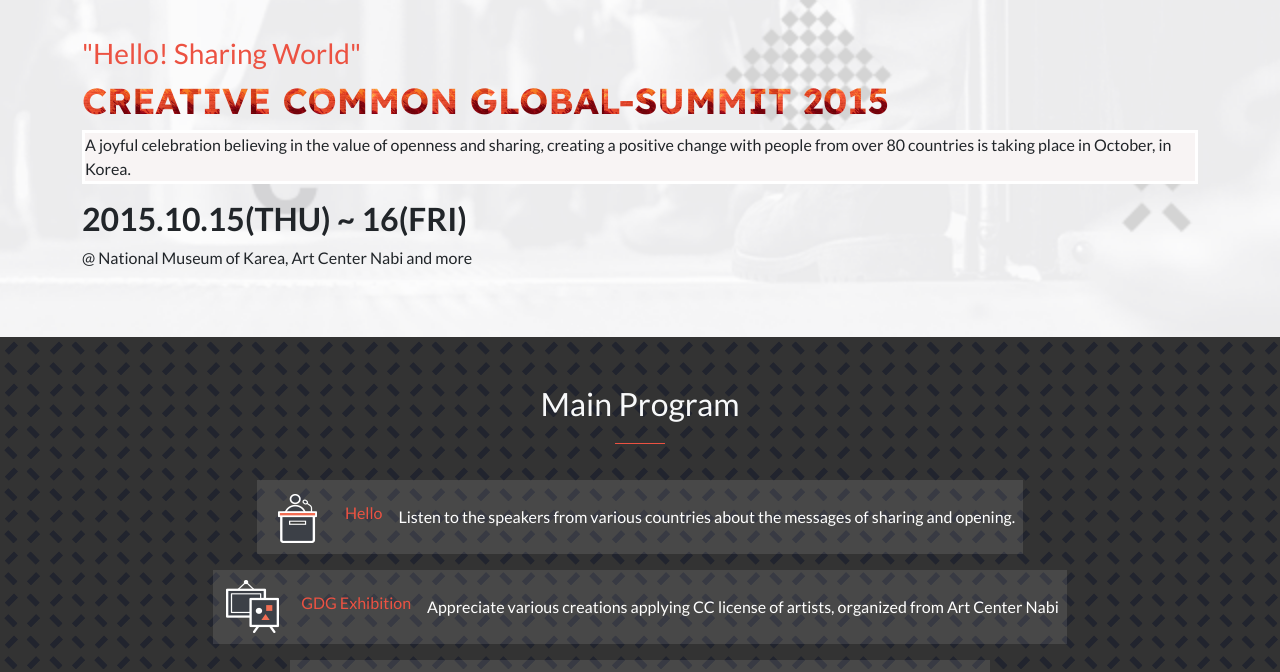
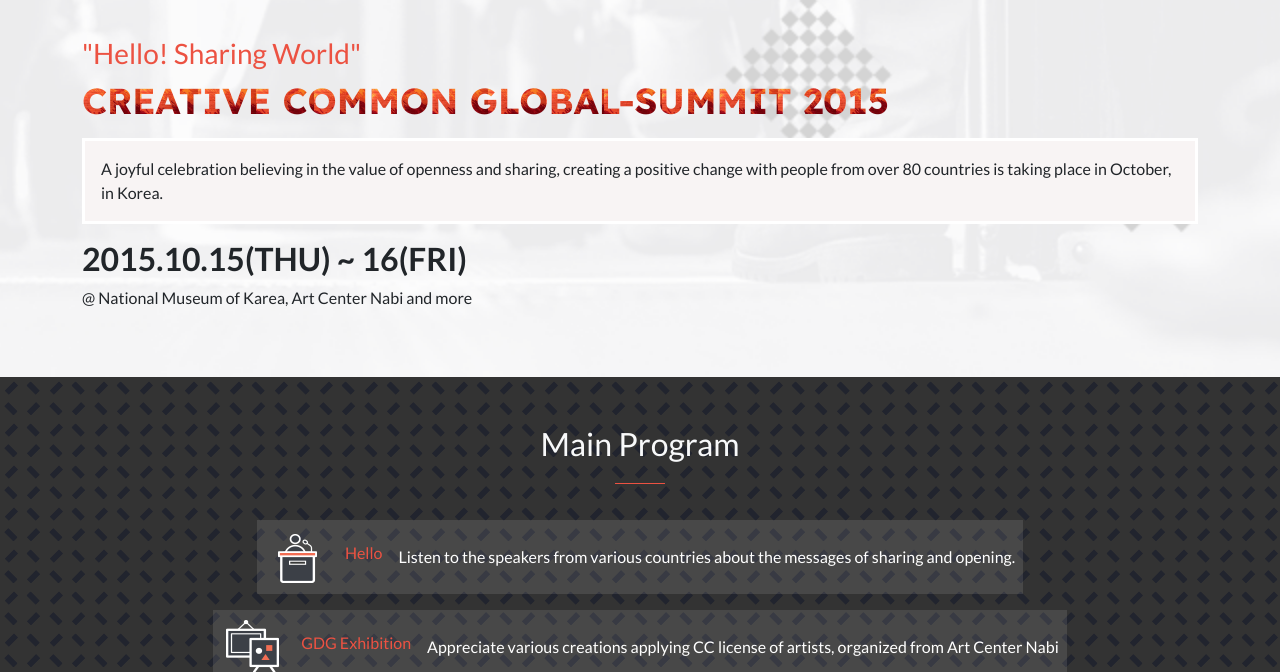
Before and after one commit to Abdelaziz-Mahdi/Global-Summit, a plain HTML site: page index.html in a window 1280 px wide. Shown: the part 60-732 px from the top of the page. Drawn offline with Linux system fonts and the light colour scheme.

Commit message:
Update-intro-fonts-and-spacing-markup

```diff
--- a/index.html
+++ b/index.html
@@ -27,7 +27,7 @@
         <article id="intro-article" class="container d-lg-block">
           <h3 class="orange-font">"Hello! Sharing World"</h3>
           <h1 class="fw-bold lexend text-uppercase">Creative Common Global-Summit 2015</h1>
-          <p class="gray-font gray-bg border border-3 border-white fs-6">
+          <p class="mt-3 p-3 gray-font gray-bg border border-3 border-white fontS-12">
             A joyful celebration believing in the value of openness and sharing,
             creating a positive change with people from over 80 countries is
             taking place in October, in Korea.
```
